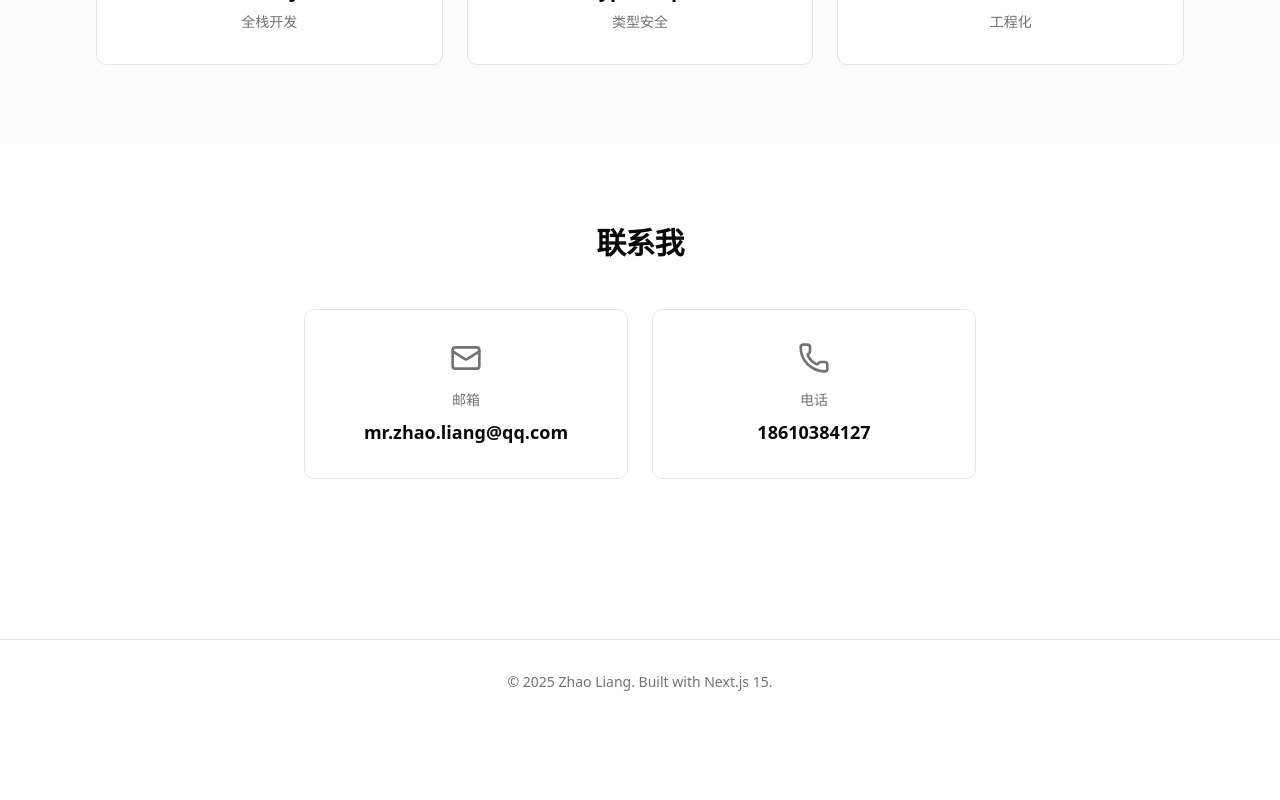
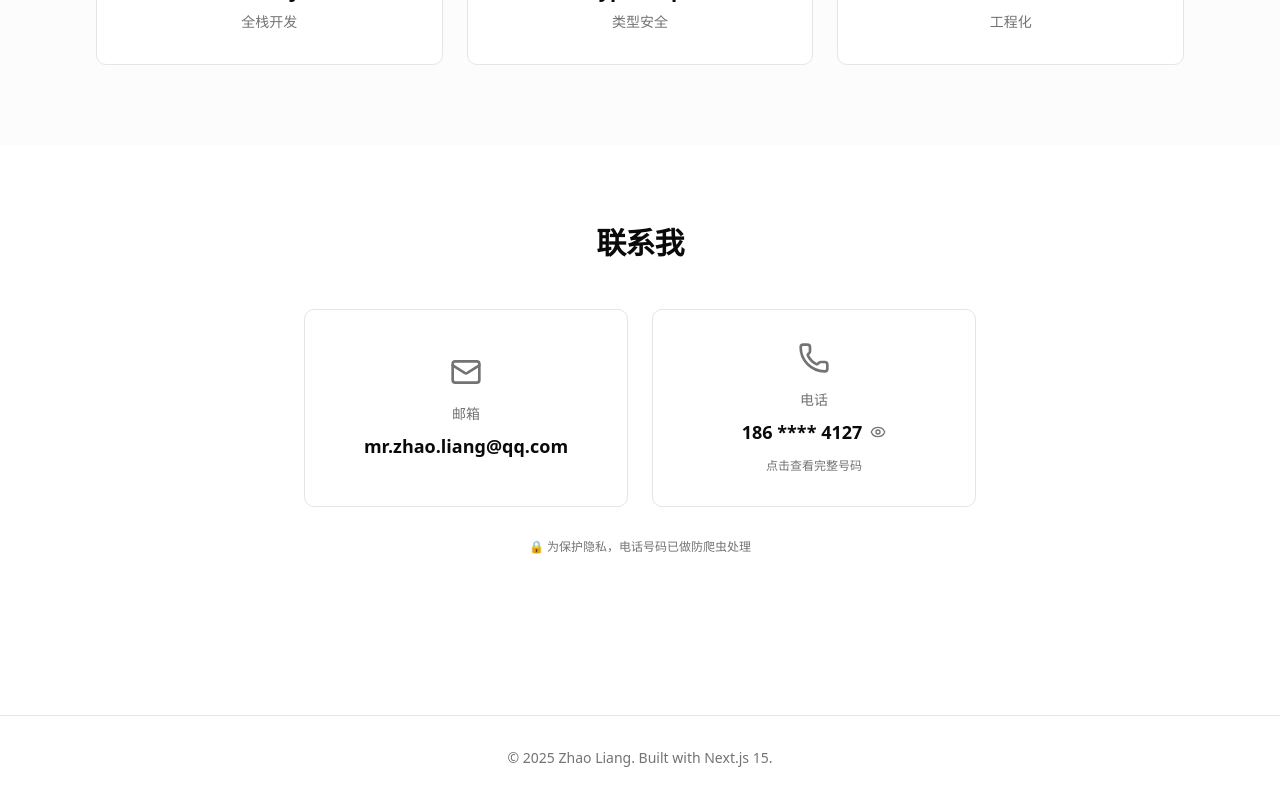
Before and after one commit to kylinzhao/zhaoliang-portfolio, a Next.js app: page / in a window 1280 px wide. Shown: the part 3383-4183 px from the top of the page. Before the commit the page ends 4107 px from the top, so only its background shows below. Built offline with nearby package versions, Linux system fonts and the light colour scheme.

Commit message:
feat: 添加手机号隐私保护功能
- 默认显示部分隐藏（186 **** 4127）
- 点击后展开显示完整号码
- 使用前端混淆编码防爬虫
- 支持点击复制号码
- 添加隐私保护说明

```diff
--- a/app/api/vercel-webhook/route.ts
+++ b/app/api/vercel-webhook/route.ts
@@ -12,9 +12,9 @@ interface VercelDeployment {
   id: string;
   url: string;
   name: string;
-  state: "READY" | "ERROR" | "BUILDING" | "QUEUED";
+  state: "READY" | "ERROR" | "BUILDING" | "QUEUED" | "SUCCESS";
   created: number;
-  creator: { username: string };
+  creator?: { username: string };
 }
 
 export async function POST(request: NextRequest) {
--- a/components/sections/contact-client.tsx
+++ b/components/sections/contact-client.tsx
@@ -1,26 +1,53 @@
 "use client";
 
-import { Mail, Phone } from "lucide-react";
+import { Mail, Phone, Eye, EyeOff } from "lucide-react";
 import { SectionWrapper } from "@/components/section-wrapper";
 import type { ResumeFrontmatter } from "@/types/resume";
+import { useState } from "react";
 
 interface ContactClientProps {
   resume: ResumeFrontmatter;
 }
 
 export function ContactClient({ resume }: ContactClientProps) {
+  const [showPhone, setShowPhone] = useState(false);
+
+  // 简单的混淆编码（Base64 + 反转）
+  const encodePhone = (phone: string) => {
+    return btoa(phone.split('').reverse().join(''));
+  };
+
+  const decodePhone = (encoded: string) => {
+    return atob(encoded).split('').reverse().join('');
+  };
+
+  // 编码后的手机号（在服务端可以动态生成）
+  const encodedPhone = resume.phone ? encodePhone(resume.phone) : '';
+
+  // 部分显示手机号
+  const maskPhone = (phone: string) => {
+    const parts = phone.match(/(\d{3})(\d{4})(\d{4})/);
+    if (parts) {
+      return `${parts[1]} ${'*'.repeat(4)} ${parts[3]}`;
+    }
+    return phone.replace(/(\d{3})\d{4}(\d{4})/, '$1 **** $2');
+  };
+
   const contacts = [
     {
       icon: Mail,
       label: "邮箱",
       value: resume.email,
       href: `mailto:${resume.email}`,
+      isProtected: false,
     },
     {
       icon: Phone,
       label: "电话",
-      value: resume.phone,
-      href: `tel:${resume.phone}`,
+      maskedValue: resume.phone ? maskPhone(resume.phone) : '',
+      fullValue: resume.phone,
+      href: resume.phone ? `tel:${resume.phone}` : '#',
+      isProtected: true,
     },
   ];
 
@@ -35,6 +62,76 @@ export function ContactClient({ resume }: ContactClientProps) {
         <div className="grid grid-cols-1 md:grid-cols-2 gap-6 max-w-2xl mx-auto">
           {contacts.map((contact) => {
             const Icon = contact.icon;
+
+            // 受保护的电话号码卡片
+            if (contact.isProtected && 'maskedValue' in contact) {
+              return (
+                <div
+                  key={contact.label}
+                  className="bg-card border border-border rounded-lg p-8 flex flex-col items-center justify-center text-center hover:border-primary/50 hover:bg-muted/30 transition-all duration-200 group relative"
+                >
+                  <Icon className="w-8 h-8 mb-4 text-muted-foreground group-hover:text-primary transition-colors" />
+                  <div className="text-sm font-medium text-muted-foreground mb-2">
+                    {contact.label}
+                  </div>
+
+                  {/* 手机号显示区域 */}
+                  <div className="text-lg font-semibold group-hover:text-primary transition-colors mb-3">
+                    {showPhone ? (
+                      // 完整号码（使用 data-* 属性避免爬虫）
+                      <span
+                        data-encoded={encodedPhone}
+                        onClick={(e) => {
+                          e.stopPropagation();
+                          // 点击复制
+                          if (contact.fullValue) {
+                            navigator.clipboard.writeText(contact.fullValue);
+                            alert('已复制到剪贴板');
+                          }
+                        }}
+                        className="cursor-pointer hover:underline"
+                        title="点击复制"
+                      >
+                        {contact.fullValue}
+                      </span>
+                    ) : (
+                      // 隐藏的号码
+                      <span
+                        onClick={() => setShowPhone(true)}
+                        className="cursor-pointer hover:text-primary transition-colors flex items-center gap-2"
+                        title="点击查看完整号码"
+                      >
+                        {contact.maskedValue}
+                        <Eye className="w-4 h-4 text-muted-foreground" />
+                      </span>
+                    )}
+                  </div>
+
+                  {/* 提示文字 */}
+                  {!showPhone && (
+                    <div className="text-xs text-muted-foreground">
+                      点击查看完整号码
+                    </div>
+                  )}
+
+                  {showPhone && (
+                    <button
+                      onClick={() => {
+                        if (contact.fullValue) {
+                          navigator.clipboard.writeText(contact.fullValue);
+                          alert('已复制到剪贴板');
+                        }
+                      }}
+                      className="text-xs text-primary hover:underline mt-1"
+                    >
+                      点击复制号码
+                    </button>
+                  )}
+                </div>
+              );
+            }
+
+            // 普通联系卡片（邮箱）
             return (
               <a
                 key={contact.label}
@@ -46,12 +143,17 @@ export function ContactClient({ resume }: ContactClientProps) {
                   {contact.label}
                 </div>
                 <div className="text-lg font-semibold group-hover:text-primary transition-colors">
-                  {contact.value}
+                  {'value' in contact ? contact.value : ''}
                 </div>
               </a>
             );
           })}
         </div>
+
+        {/* 防爬虫说明 */}
+        <div className="text-center text-xs text-muted-foreground mt-8">
+          <p>🔒 为保护隐私，电话号码已做防爬虫处理</p>
+        </div>
       </div>
     </SectionWrapper>
   );
```
